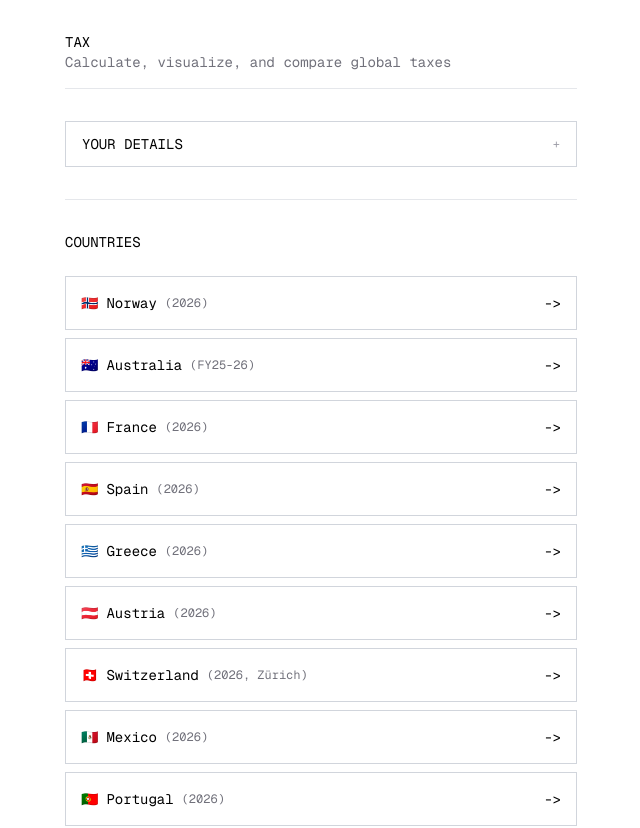
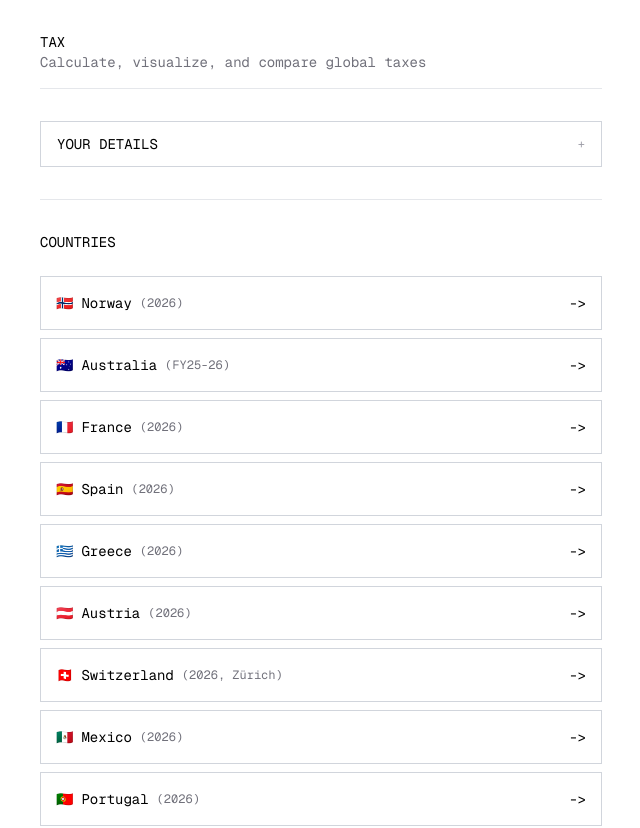
Before and after one commit to oscardobsonbrown/Tax, a Next.js app: page / in a window 1280 px wide. Shown: the top 828 px of the page, without its empty margins (319-959 px from the left). Built offline with nearby package versions, Linux system fonts and the light colour scheme.

Commit message:
Increase card width by 50px (512px -> 562px)

```diff
--- a/src/app/page.tsx
+++ b/src/app/page.tsx
@@ -53,12 +53,12 @@ function HomeContent() {
 
   return (
     <div className="flex min-h-screen flex-col items-center bg-white px-4 py-8 pb-32 font-mono text-sm antialiased sm:px-8">
-      <div className="w-full max-w-[512px] border-b border-gray-200 pb-4">
+      <div className="w-full max-w-[562px] border-b border-gray-200 pb-4">
         <div className="text-black">TAX</div>
         <div className="text-zinc-500">Calculate, visualize, and compare global taxes</div>
       </div>
 
-      <div className="mt-8 w-full max-w-[512px]">
+      <div className="mt-8 w-full max-w-[562px]">
         <button
           type="button"
           onClick={() => setDetailsOpen(!detailsOpen)}
@@ -117,7 +117,7 @@ function HomeContent() {
         )}
       </div>
 
-      <div className="mt-8 w-full max-w-[512px] border-t border-gray-200 pt-8">
+      <div className="mt-8 w-full max-w-[562px] border-t border-gray-200 pt-8">
         <div className="mb-6 text-black">COUNTRIES</div>
         <div className="flex flex-col gap-2">
           <Link
```
